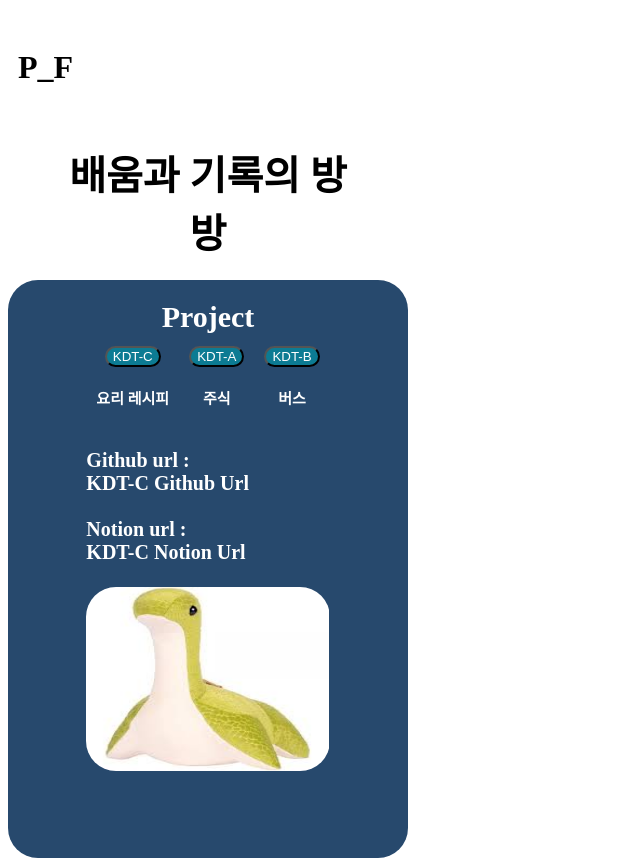
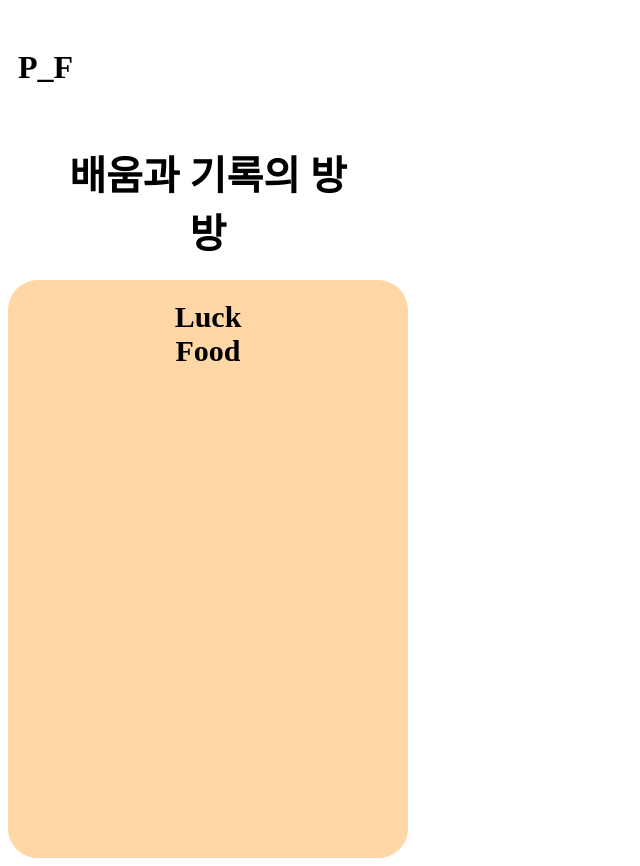
Before and after one commit to pflying1/My_portfolio, a React app: page / in a window 1280 px wide. Shown: the whole page, without its empty margins (0-640 px from the left). Built offline with nearby package versions, Linux system fonts and the light colour scheme.

Commit message:
레이아웃 body 타이틀

```diff
--- a/src/components/luckAndFoodBody.tsx
+++ b/src/components/luckAndFoodBody.tsx
@@ -0,0 +1,14 @@
+import React from "react";
+
+const luckAndFoodBody :React.FC = () => {
+  return (
+    <div className="luckAndFoodBodyCss">
+        <div className="luckAndFoodBodyCss">
+        <div className="luckAndFoodBodyTextCss">Luck</div>
+        <div className="luckAndFoodBodyTextCss">Food</div>
+        </div>
+      </div>
+  )
+}
+
+export default luckAndFoodBody;
--- /dev/null
+++ b/src/components/luckAndFoodIntro.tsx
@@ -0,0 +1,16 @@
+import React from 'react';
+
+const luckAndFoodIntro: React.FC = () => {
+  return (
+    <div className='luckAndFoodIntroCss'>
+      <br />
+      <br />
+      <div className='luckAndFoodIntroWrapCss'>
+        <div className='luckAndFoodIntroTextCss'>배움과 기록의 방</div>
+        <div className='luckAndFoodIntroTextCss'>방</div>
+      </div>
+    </div>
+  );
+};
+
+export default luckAndFoodIntro;
--- a/src/containers/luckAndFood.tsx
+++ b/src/containers/luckAndFood.tsx
@@ -0,0 +1,16 @@
+import React from "react";
+import Logo from "../components/logo"
+import "../styles/luckAndFood.css"
+import LuckAndFoodIntro from "../components/luckAndFoodIntro"
+import LuckAndFoodBody from "../components/luckAndFoodBody"
+const luckAndFood:React.FC = () => {
+  return (
+    <div className="luckAndFoodCss">
+      <Logo />
+      <LuckAndFoodIntro />
+      <LuckAndFoodBody />
+    </div>
+  )
+}
+
+export default luckAndFood;
--- a/src/index.tsx
+++ b/src/index.tsx
@@ -6,15 +6,16 @@ import Main from "./containers/main";
 import Favorite from "./containers/favorite";
 import Page404 from "./containers/page404";
 import LearnAndWrite from "./containers/learnAndWrite";
-
+import LuckAndFood from "./containers/luckAndFood";
 function Index() {
   return (
   <React.StrictMode>
     <BrowserRouter>
       <Routes>
         <Route path="/d" element={<Main />} />
+        <Route path="/" element={<LuckAndFood />} />
         <Route path="/favorite" element={<Favorite />} />
-        <Route path="/" element={<LearnAndWrite />} />
+        <Route path="/learnAndWrite" element={<LearnAndWrite />} />
         <Route path="/page404" element={<Page404 />} />
       </Routes>
     </BrowserRouter>
--- a/src/styles/luckAndFood.css
+++ b/src/styles/luckAndFood.css
@@ -0,0 +1,49 @@
+.luckAndFoodCss {
+  width:400px;
+  height:850px;
+  background-color: white;
+  display: flex;
+  align-items: center;
+  flex-direction: column;
+}
+
+.luckAndFoodIntroTextCss {
+  font-weight: bold;
+  font-size: 40px;
+  display: flex;
+  justify-content: center;
+  align-items: center;
+  flex-direction: column;
+}
+
+.lcukAndFoodBodyCss {
+  height: 100%;
+  width: 100%;
+  font-size: 30px;
+  margin-top: 20px;
+  background-color: #1FAB89;
+  border-radius: 30px;
+  display: flex;
+  align-items: center;
+  justify-content: center;
+  flex-direction: column;
+}
+
+.luckAndFoodBodyCss {
+  height: 100%;
+  width: 100%;
+  font-weight: bold;
+  font-size: 30px;
+  margin-top: 20px;
+  background-color: #FFD6A5;
+  border-radius: 30px;
+  display: flex;
+  align-items: center;
+  flex-direction: column;
+}
+
+.luckAndFoodBodyTitleCss {
+  margin-top: 20px;
+  color : white;
+  text-align: center;
+}
```
